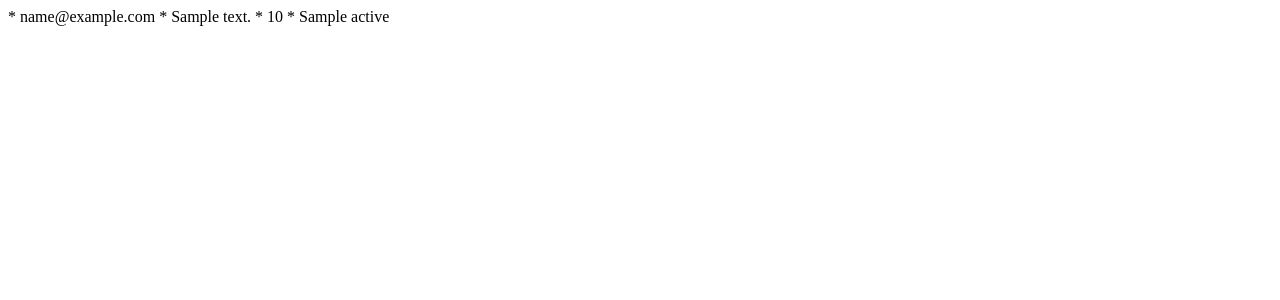
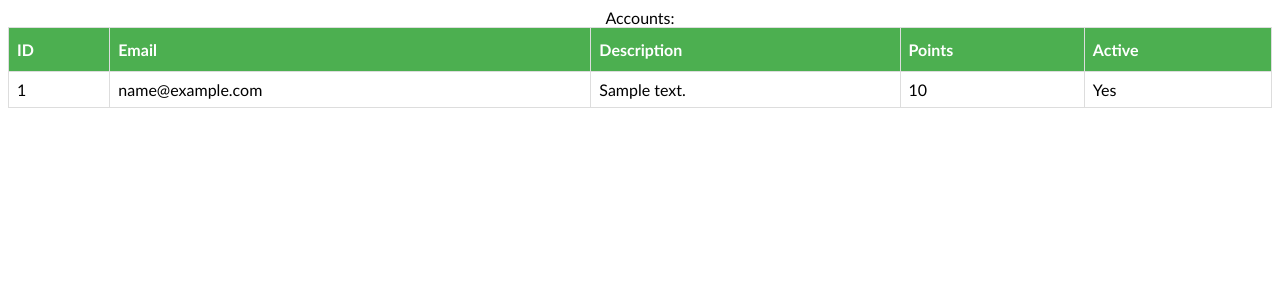
Before and after one commit to sjwilczynski/Studies, a PHP site: template 18-19/Summer/designing-and-implementing-php-apps/exercises/src/list4/accountsViewApp/templates/accountsList.twig in a window 1280 px wide. Shown: the top 300 px of the page. Run offline with PHP 8.4, Linux system fonts and the light colour scheme; the template is opened without the code that fills it: most values are stand-ins (such as "Sample title", 1, 10 or a date in 2020); some libraries are stand-ins or nearby versions.

Commit message:
list5 - prettier but css still not working

```diff
--- a/18-19/Summer/designing-and-implementing-php-apps/exercises/composer.json
+++ b/18-19/Summer/designing-and-implementing-php-apps/exercises/composer.json
@@ -17,6 +17,7 @@
     "slim/slim": "^3.12",
     "slim/twig-view": "^2.5",
     "ext-json": "*",
-    "guzzlehttp/guzzle": "~6.0"
+    "guzzlehttp/guzzle": "~6.0",
+    "lovecoding/twig-asset": "^1.1"
   }
 }
--- /dev/null
+++ b/18-19/Summer/designing-and-implementing-php-apps/exercises/src/list4/accountsViewApp/styles/accountsView.css
@@ -0,0 +1,26 @@
+table {
+    font-family: "Trebuchet MS", Arial, Helvetica, sans-serif;
+    border-collapse: collapse;
+    width: 100%;
+}
+
+td, th {
+    border: 1px solid #ddd;
+    padding: 8px;
+}
+
+tr:nth-child(even) {
+    background-color: #f2f2f2;
+}
+
+tr:hover {
+    background-color: #ddd;
+}
+
+th {
+    padding-top: 12px;
+    padding-bottom: 12px;
+    text-align: left;
+    background-color: #4CAF50;
+    color: white;
+}
--- a/18-19/Summer/designing-and-implementing-php-apps/exercises/src/list4/accountsViewApp/templates/accountsList.twig
+++ b/18-19/Summer/designing-and-implementing-php-apps/exercises/src/list4/accountsViewApp/templates/accountsList.twig
@@ -2,12 +2,29 @@
 
 {% block title %} Accounts view {% endblock %}
 
-{% block accountsView %}
-    {% for account in accounts %}
-        * {{ account.email }}
-        * {{ account.description }}
-        * {{ account.points }}
-        * {{ account.active }}
-    {% endfor %}
+{% block content %}
+    <table>
+        <caption>Accounts:</caption>
+        <thead>
+        <tr>
+            <th> ID</th>
+            <th> Email</th>
+            <th> Description</th>
+            <th> Points</th>
+            <th> Active</th>
+        </tr>
+        </thead>
+        <tbody>
+        {% for account in accounts %}
+            <tr>
+                <td> {{ account.id }} </td>
+                <td> {{ account.email }}  </td>
+                <td> {{ account.description }}  </td>
+                <td> {{ account.points }}  </td>
+                <td> {{ account.active ? 'Yes' : 'No' }}  </td>
+            </tr>
+        {% endfor %}
+        </tbody>
+    </table>
 
 {% endblock %}
--- a/18-19/Summer/designing-and-implementing-php-apps/exercises/src/list4/accountsViewApp/templates/main.twig
+++ b/18-19/Summer/designing-and-implementing-php-apps/exercises/src/list4/accountsViewApp/templates/main.twig
@@ -2,13 +2,13 @@
 <html lang="en">
 <head>
     {% block head %}
-        {#<link rel="stylesheet" href="style.css"/>#}
+        <link rel="stylesheet" href="{{ asset('accountsView.css', 'css') }}"/>
         <title>{% block title %}{% endblock %} - my page</title>
     {% endblock %}
 </head>
 <body>
 <div>
-    {% block accountsView %}{% endblock %}
+    {% block content %}{% endblock %}
 </div>
 </body>
 </html>
```
Also changed, not shown: 18-19/Summer/designing-and-implementing-php-apps/exercises/src/list4/accountsViewApp/public/index.php (+8 -0 lines), 1 other file.
